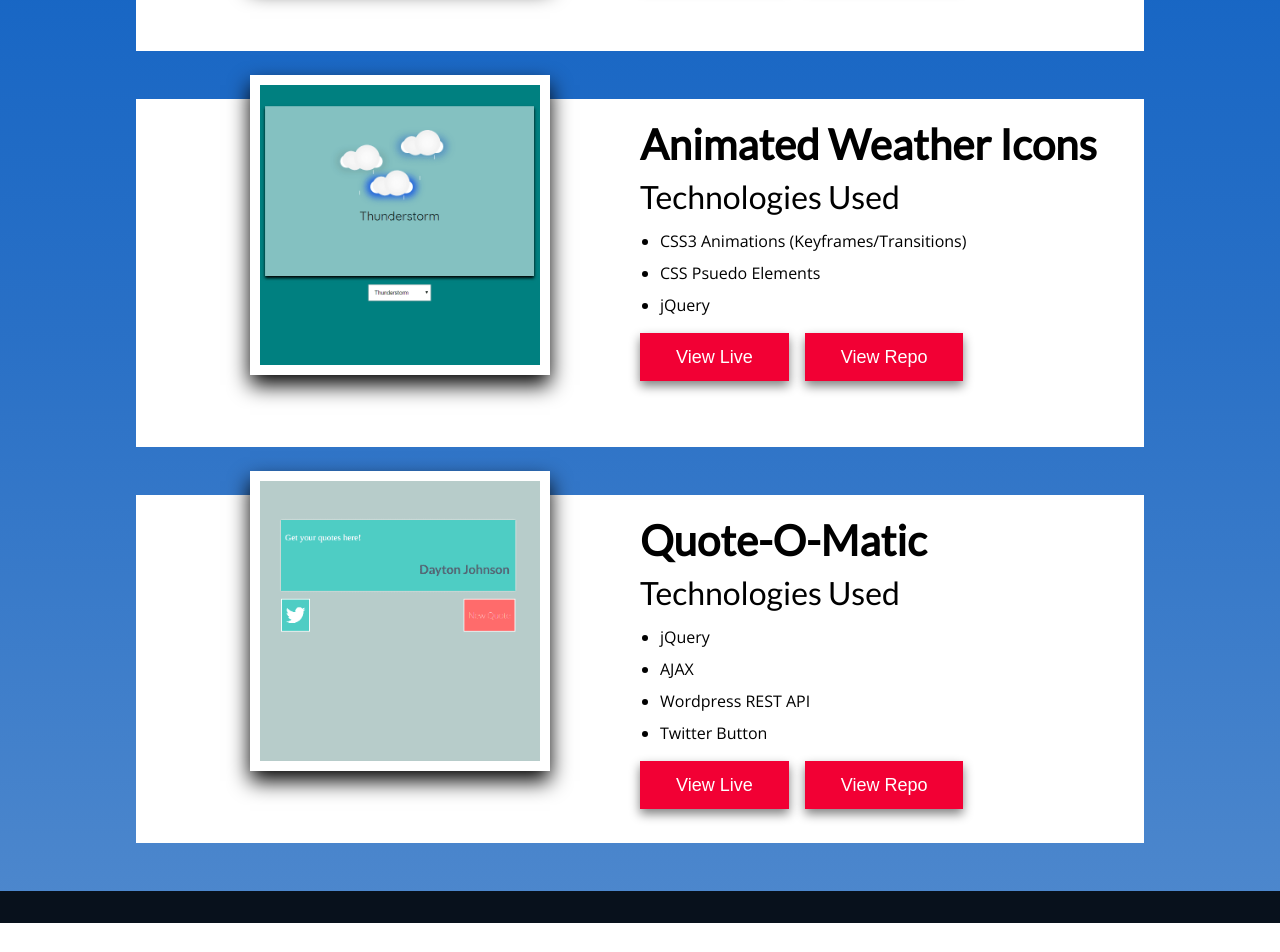
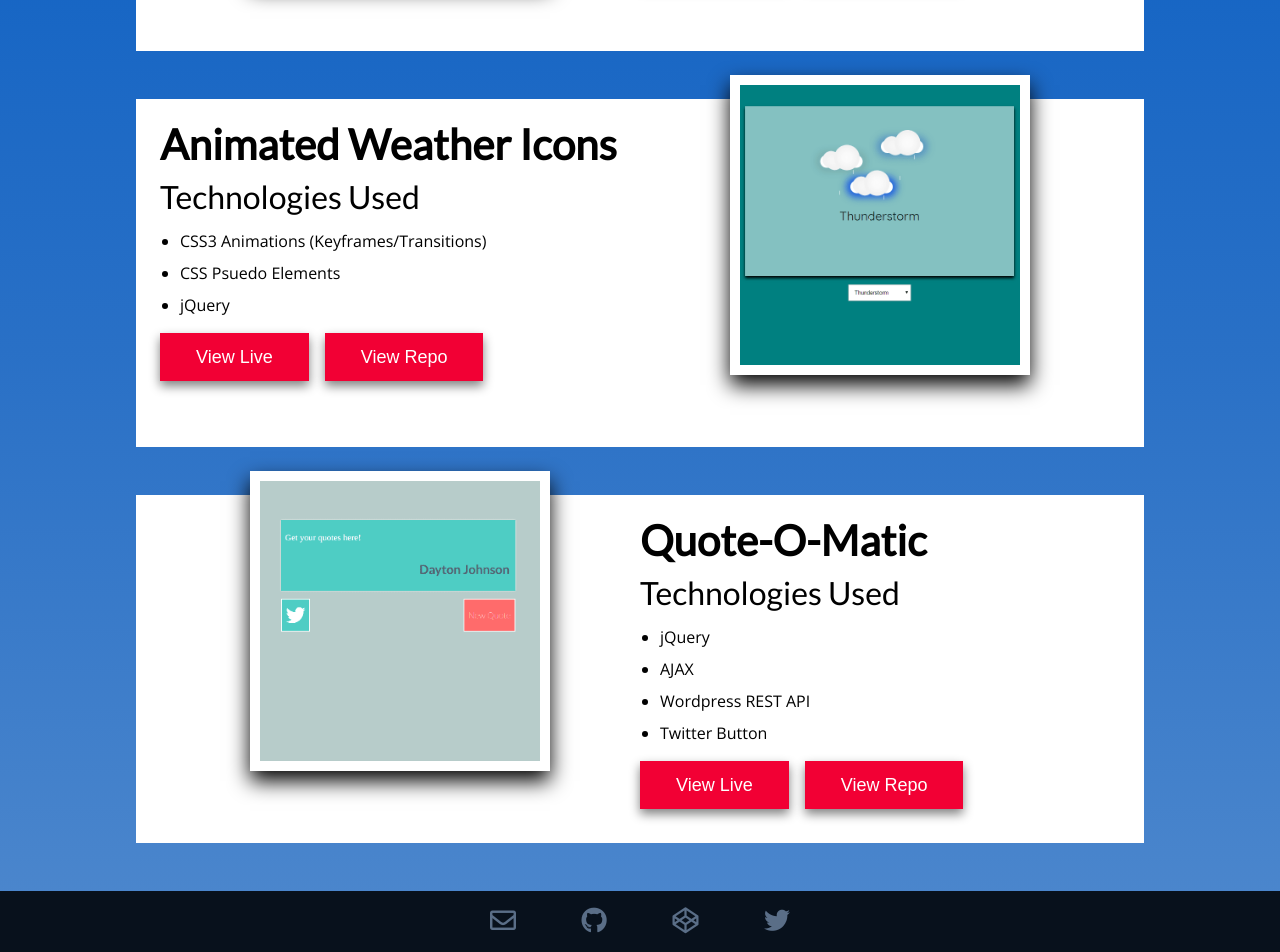
Before and after one commit to idifyable/daytonrjohnson, a React (Create React App) app: page /projects in a window 1280 px wide. Shown: the part 857-1809 px from the top of the page. Before the commit the page ends 1780 px from the top, so only its background shows below. Built offline with nearby package versions, Linux system fonts and the light colour scheme.

Commit message:
Adding font-awesome icons

```diff
--- a/src/styles/site.css
+++ b/src/styles/site.css
@@ -1,4 +1,5 @@
 @import url('https://fonts.googleapis.com/css?family=Lato|Open+Sans:normal,bold,italic|Permanent+Marker');
+@import url('https://use.fontawesome.com/releases/v5.3.1/css/all.css');
 
 /****************************************
 * Global
@@ -268,6 +269,10 @@ ul.my-projects > li {
   background-color: #ffffff;
 }
 
+ul.my-projects > li:nth-child(odd) {
+  flex-direction: row-reverse;
+}
+
 ul.my-projects > li:last-of-type {
   margin-bottom: 0;
 }
```
